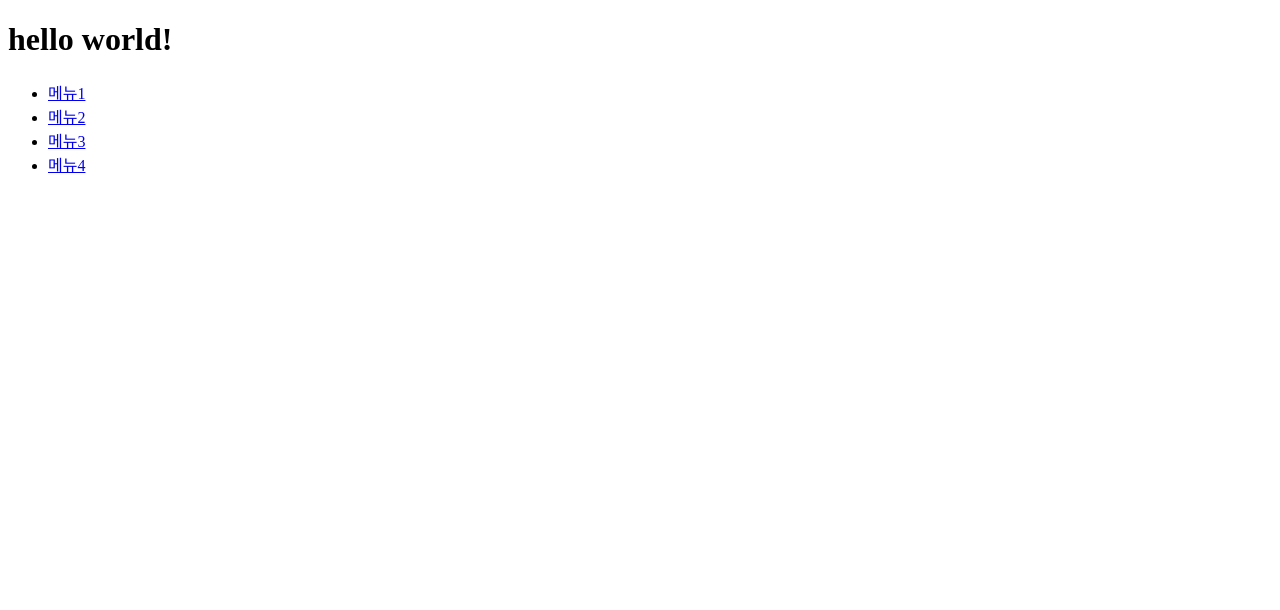
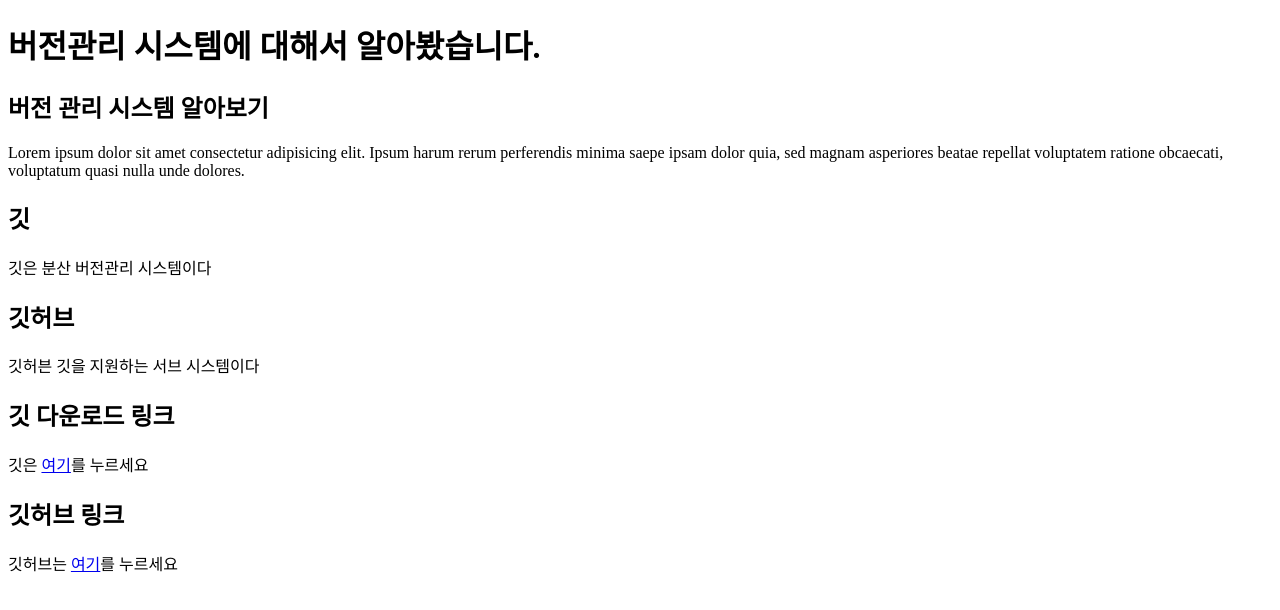
Before and after one commit to mininha05/git_exec, a plain HTML site: page index.html in a window 1280 px wide. Drawn offline with Linux system fonts and the light colour scheme.

Commit message:
깃과 깃허브 관련 문서 작성

```diff
--- a/index.html
+++ b/index.html
@@ -3,22 +3,30 @@
 <head>
     <meta charset="UTF-8">
     <meta name="viewport" content="width=device-width, initial-scale=1.0">
-    <title>vi로 편집하는 index</title>
+    <title>git, github 실습</title>
 </head>
 <body>
     <header>
-        <h1>hello world!</h1>
+        <h1>버전관리 시스템에 대해서 알아봤습니다.</h1>
         <div class="logo"></div>
-        <nav>
-            <ul>
-                <li><a href="#">메뉴1</a></li>
-                <li><a href="#">메뉴2</a></li>
-                <li><a href="#">메뉴3</a></li>
-                <li><a href="#">메뉴4</a></li>
-            </ul>
-        </nav>
+        <h2>버전 관리 시스템 알아보기</h2>
+        <p>Lorem ipsum dolor sit amet consectetur adipisicing elit. Ipsum harum rerum perferendis minima saepe ipsam dolor quia, sed magnam asperiores beatae repellat voluptatem ratione obcaecati, voluptatum quasi nulla unde dolores.</p>
     </header>
-    <main></main>
-    <footer></footer>
+    <main>
+        <article>
+            <h2>깃</h2>
+            <p>깃은 분산 버전관리 시스템이다</p>
+        </article>
+        <article>
+            <h2>깃허브</h2>
+            <p>깃허븐 깃을 지원하는 서브 시스템이다</p>
+        </article>
+    </main>
+    <footer>
+        <h2>깃 다운로드 링크</h2>
+        <p>깃은 <a href="https://git-scm.com">여기</a>를 누르세요</p>
+        <h2>깃허브 링크</h2>
+        <p>깃허브는 <a href="#">여기</a>를 누르세요</p>
+    </footer>
 </body>
 </html>
```
